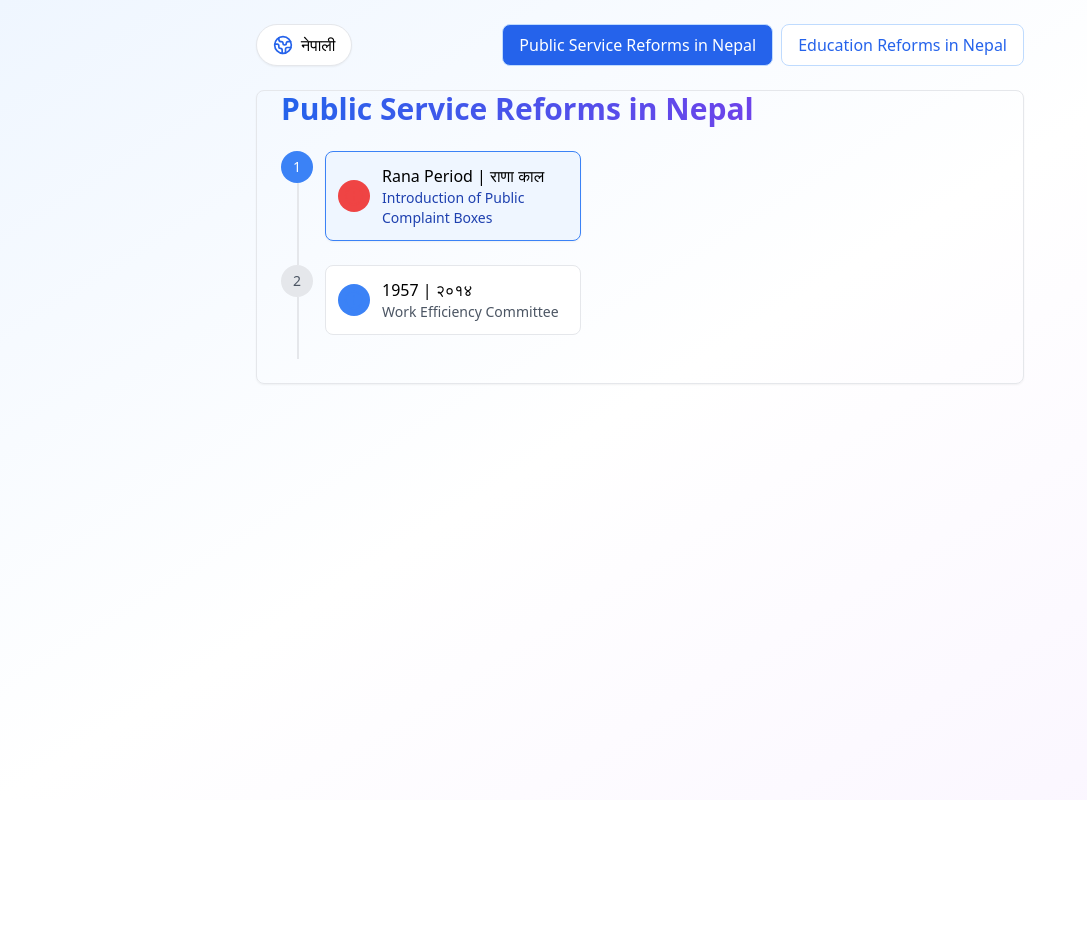
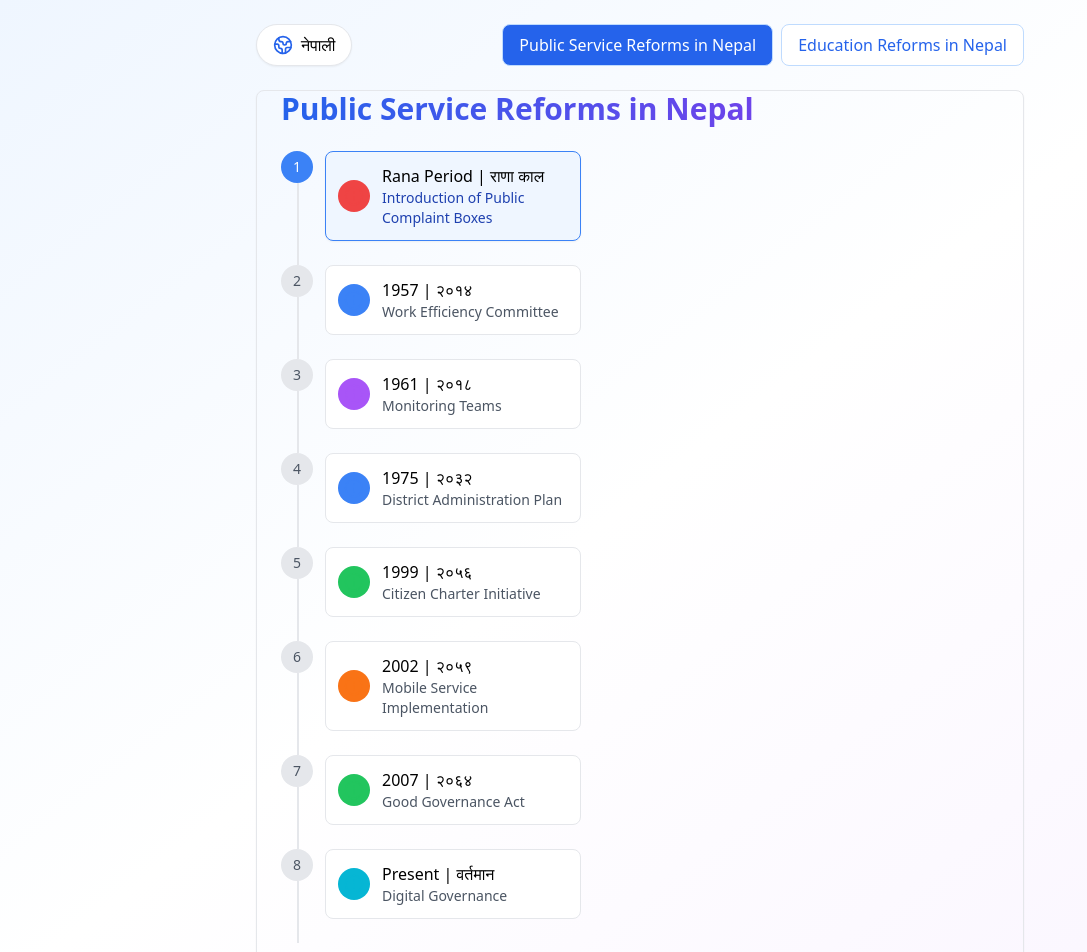
Before and after one commit to ShivaPrasadAcharya/nepal_timeline.git.io, a React (Vite) app: page / in a window 1280 px wide. Shown: the top 952 px of the page, without its empty margins (0-1087 px from the left). Before the commit the page ends 800 px from the top, so only its background shows below. Built offline with nearby package versions, Linux system fonts and the light colour scheme.

Commit message:
Update App.jsx

```diff
--- a/src/App.jsx
+++ b/src/App.jsx
@@ -34,6 +34,78 @@ const timelineGroups = {
       ne: "राजा महेन्द्रले 'कार्य शीघ्र कारक समिति ऐन, २०१४' जारी गरी मेजर जनरल योग विक्रम राणाको अध्यक्षतामा एक समिति गठन।"
     },
     category: "administration"
+  },
+  {
+    year: "1961 | २०१८",
+    title: {
+      en: "Monitoring Teams",
+      ne: "दौडाहा टोली"
+    },
+    description: {
+      en: "King Mahendra deployed inspection teams and established 'Investigation Center' under Crown Prince.",
+      ne: "राजा महेन्द्रले दौडाहा टोली खटाई सेवा वितरणको निगरानी र दरबारमा 'जाँचबुझ केन्द्र' खडा।"
+    },
+    category: "monitoring"
+  },
+  {
+    year: "1975 | २०३२",
+    title: {
+      en: "District Administration Plan",
+      ne: "जिल्ला प्रशासन योजना"
+    },
+    description: {
+      en: "Implementation of 'District Administration Plan 2031' introducing Single Clearing House concept.",
+      ne: "'जिल्ला प्रशासन योजना, २०३१' लागू गरेर Single Clearing House को अवधारणाको थालनी।"
+    },
+    category: "administration"
+  },
+  {
+    year: "1999 | २०५६",
+    title: {
+      en: "Citizen Charter Initiative",
+      ne: "नागरिक बडापत्रको सुरुवात"
+    },
+    description: {
+      en: "Introduction of 'Income for Poor, Justice for Helpless' directive and first Citizen Charter.",
+      ne: "'गरिबलाई आय निमुखालाई न्याय' नाम दिएर सार्वजनिक सेवा सुधारको निर्देशिका र पहिलो नागरिक बडापत्र।"
+    },
+    category: "governance"
+  },
+  {
+    year: "2002 | २०५९",
+    title: {
+      en: "Mobile Service Implementation",
+      ne: "घुम्ती सेवाको सुरुवात"
+    },
+    description: {
+      en: "Introduction of 'Mobile Service' during Maoist conflict to deliver services in remote areas.",
+      ne: "माओवादी द्वन्द्वको समयमा 'घुम्ती सेवा' सञ्चालन गरी सेवा वितरणको पहुँच विस्तार।"
+    },
+    category: "service"
+  },
+  {
+    year: "2007 | २०६४",
+    title: {
+      en: "Good Governance Act",
+      ne: "सुशासन ऐन"
+    },
+    description: {
+      en: "Implementation of Good Governance Act 2064 institutionalizing Citizen Charter and public hearings.",
+      ne: "सुशासन ऐन, २०६४ जारी गरी नागरिक बडापत्र, सार्वजनिक सुनुवाइ र क्षतिपूर्तिको प्रावधान।"
+    },
+    category: "governance"
+  },
+  {
+    year: "Present | वर्तमान",
+    title: {
+      en: "Digital Governance",
+      ne: "डिजिटल शासन"
+    },
+    description: {
+      en: "Implementation of e-governance through Nagarik Apps, Mero Kitta, and PSC Mobile App.",
+      ne: "नागरिक एप्स, मेरो कित्ता, लोक सेवा आयोगको मोबाइल एप्स र अनलाइन सेवाहरूको कार्यान्वयन।"
+    },
+    category: "digital"
   }
     ]
   },
```
Lines whose indentation alone changed are shown as unchanged.
